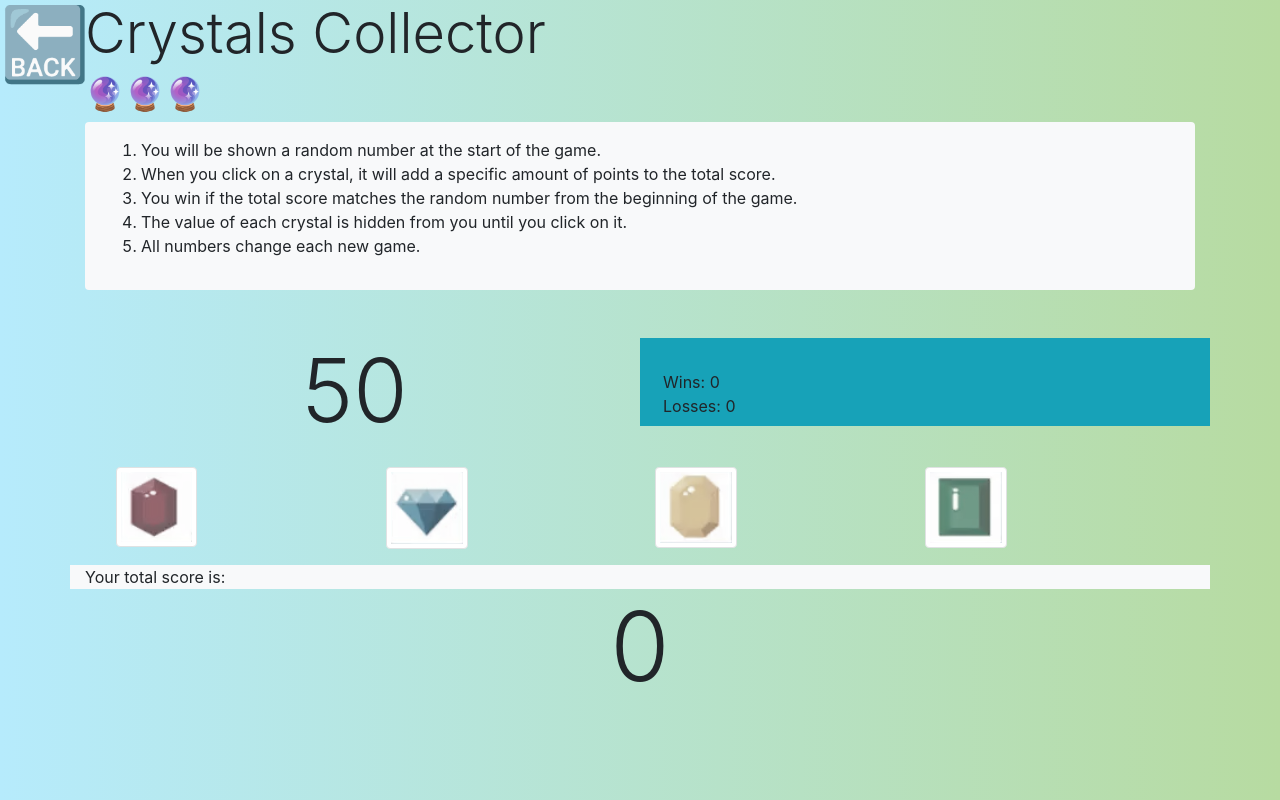
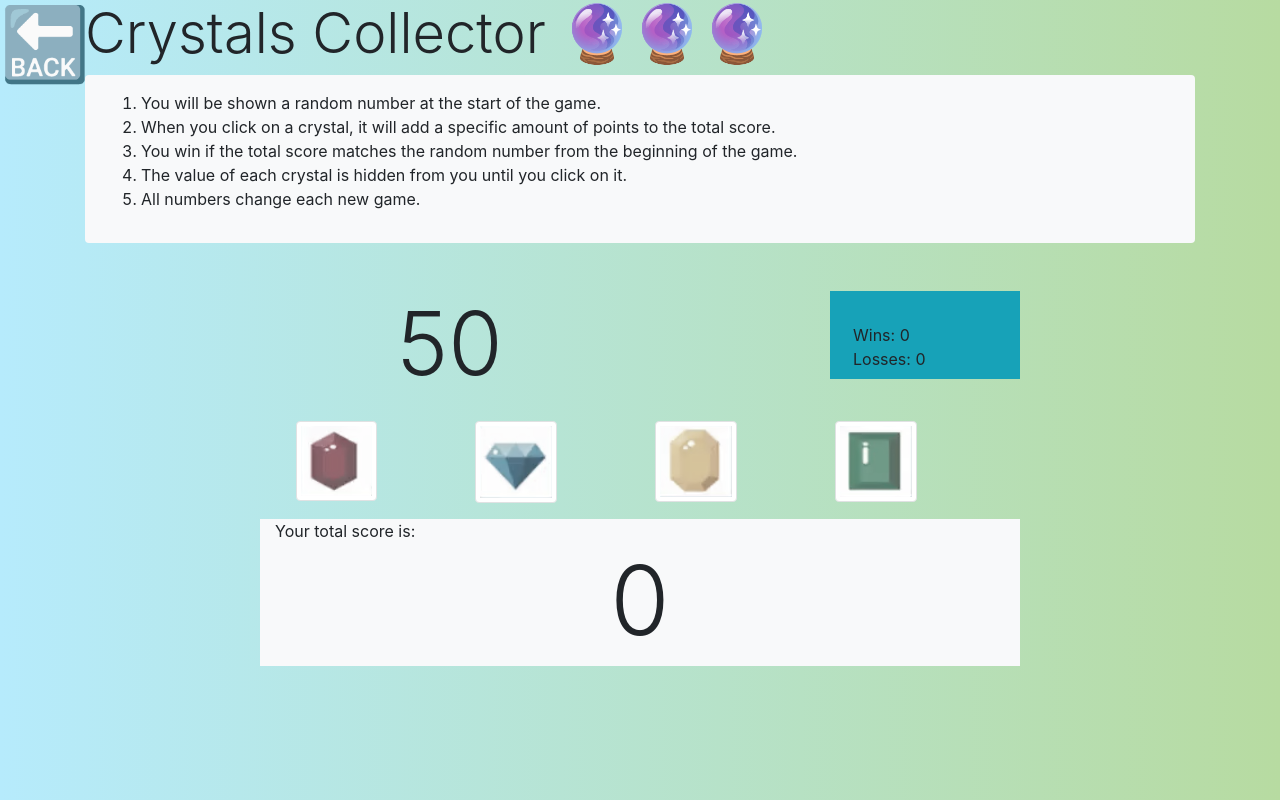
Before and after one commit to huseyinkuru62/unit-4-game-1, a plain HTML site: page crystal.html in a window 1280 px wide. Drawn offline with Linux system fonts and the light colour scheme.

Commit message:
update layout

```diff
--- a/assets/javascript/game.js
+++ b/assets/javascript/game.js
@@ -36,6 +36,8 @@ $(function () {
         let findId = this.id;
         let crystalNum = eval(findId + 'Num');
         let currentScore = $('#score').text();
+
+        $('#instructions').hide();
         score = sumScore(currentScore, crystalNum);
         $('#score').text(score);
         if (score == winNum) {
--- a/assets/javascript/game2.js
+++ b/assets/javascript/game2.js
@@ -146,7 +146,6 @@ $(function () {
         let selectedChar = $(this).parent();
         if (!playerSelected) {
             $('#instructions').hide();
-            $('#topBanner').hide();
             playerSelectedId = $(selectedChar).attr("id");
             selectedChar.remove();
             playerSelected = true;
--- a/crystal.html
+++ b/crystal.html
@@ -18,9 +18,8 @@
     <div class="container bg-transparent">
         <div class="row">
             <div class="col-12">
-                <h1 class="display-4">Crystals Collector</h1>
-                <h2 class="display-5">🔮🔮🔮</h2>
-                <div class="shadow-none p-3 mb-5 bg-light rounded">
+                <h1 class="display-4">Crystals Collector 🔮🔮🔮</h1>
+                <div id="instructions" class="shadow-none p-3 mb-5 bg-light rounded">
                     <ol>
                         <li>You will be shown a random number at the start of the game.</li>
                         <li>When you click on a crystal, it will add a specific amount of points to the total score.
@@ -34,10 +33,10 @@
             </div>
         </div>
         <div class="row">
-            <div class="col-6  text-center">
+            <div class="col-4 offset-2 text-center">
                 <h1 class="display-2" id="randomNum">RANDOM</h1>
             </div>
-            <div class="col-6">
+            <div class="col-2 offset-2">
                 <div class="row bg-info p-2">
                     <div class="col-12">
                         <div id="info">&nbsp;</div>
@@ -52,18 +51,18 @@
             </div>
         </div>
         <div class="row m-3">
-            <div class="col-3"><img id="red" src="./assets/images/red.png" alt="red crystal"
+            <div class="col-2 offset-2"><img id="red" src="./assets/images/red.png" alt="red crystal"
                     class="img-thumbnail crystals"></div>
-            <div class="col-3"><img id="blue" src="./assets/images/blue.png" alt="blue crystal"
+            <div class="col-2"><img id="blue" src="./assets/images/blue.png" alt="blue crystal"
                     class="img-thumbnail crystals"></div>
-            <div class="col-3"><img id="yellow" src="./assets/images/yellow.png" alt="yellow crystal"
+            <div class="col-2"><img id="yellow" src="./assets/images/yellow.png" alt="yellow crystal"
                     class="img-thumbnail crystals"></div>
-            <div class="col-3"><img id="green" src="./assets/images/green.png" alt="green crystal"
+            <div class="col-2"><img id="green" src="./assets/images/green.png" alt="green crystal"
                     class="img-thumbnail crystals"></div>
         </div>
         <div class="row">
-            <div class="col-12 bg-light">Your total score is:</div>
-            <div class="col-12 text-center">
+            <div class="col-8 offset-2 bg-light">Your total score is:</div>
+            <div class="col-8 offset-2 text-center bg-light">
                 <h1 class="display-1" id="score">0</h1>
             </div>
         </div>
```
Also changed, not shown: starwars.html (+1 -2 lines).
